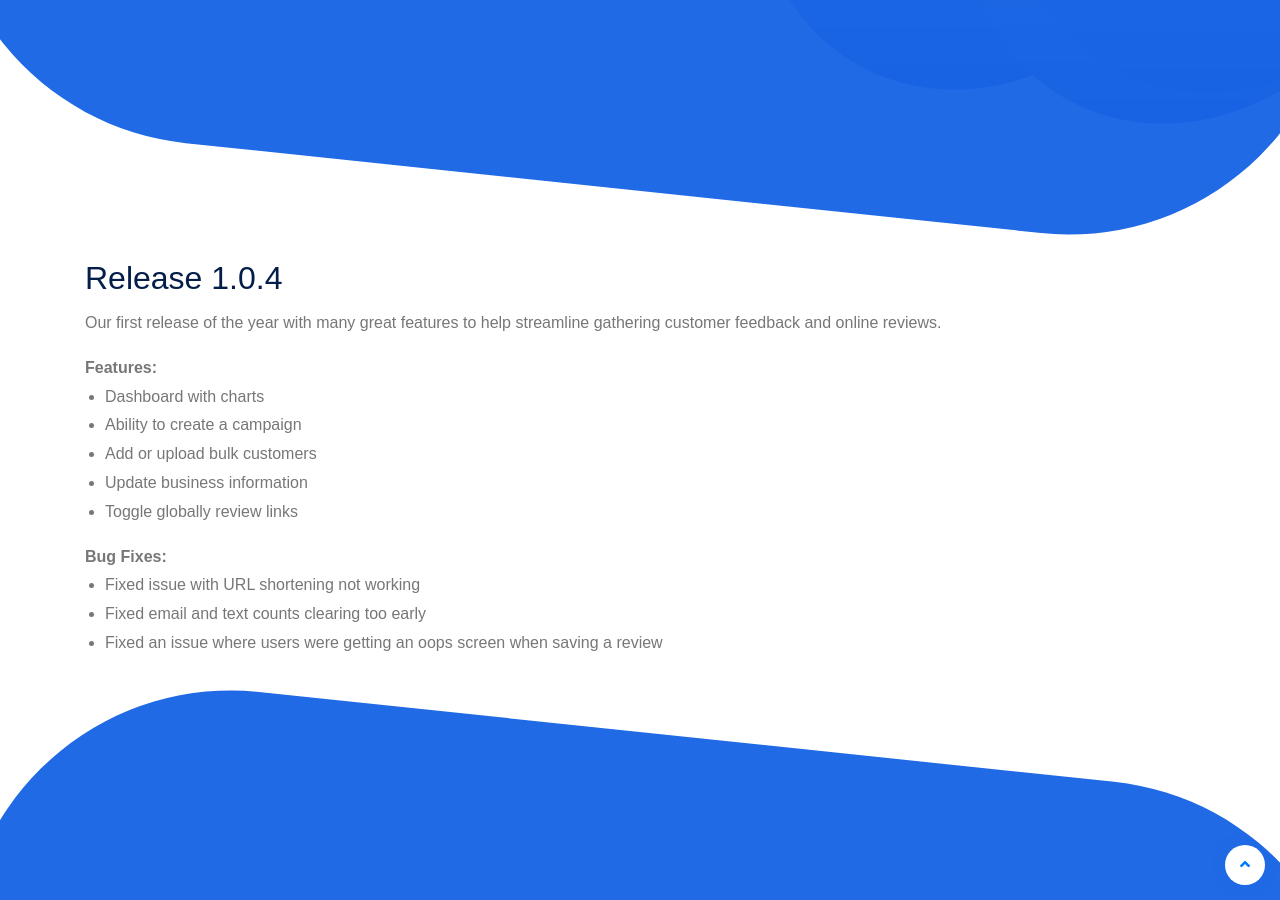
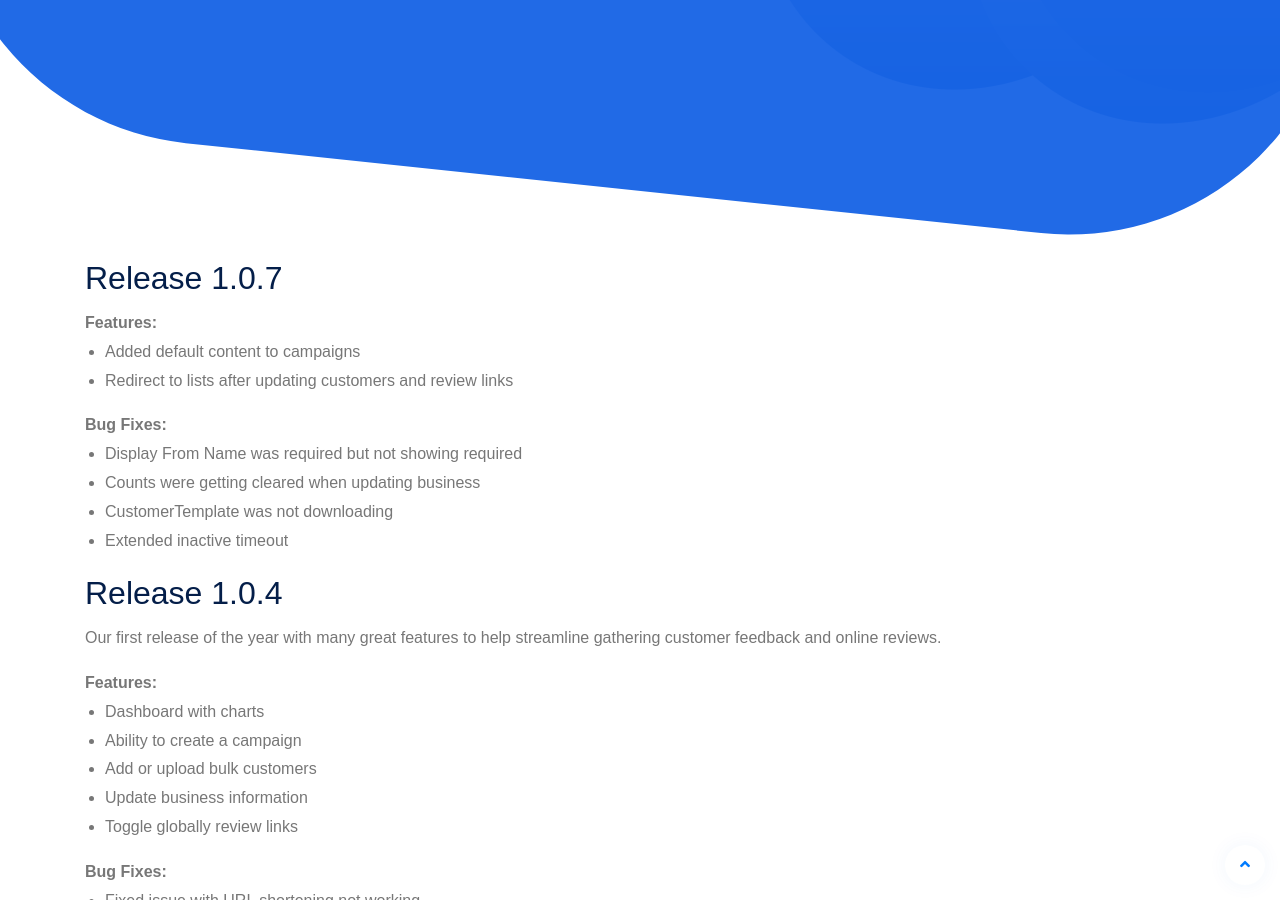
Before and after one commit to Dovera-Insights/dovera-insights, a Jekyll site: the page built from pages/releases.html, in a window 1280 px wide and 900 px high, scrolled down 395 px. Built offline with Jekyll 4.4.1, drawn with Linux system fonts in a browser that asks for light colours; some web fonts are replaced; comment, search, counter and statistics services are not loaded.

Commit message:
Added release notes

```diff
--- a/pages/releases.html
+++ b/pages/releases.html
@@ -5,8 +5,36 @@ title: Releases
 
 <div class="container">
   <div>
+    <h2>Release 1.0.7</h2>
+    <b>Features:</b>
+    <ul>
+      <li>
+        Added default content to campaigns
+      </li>
+      <li>
+        Redirect to lists after updating customers and review links
+      </li>
+    </ul>
+    <b>Bug Fixes:</b>
+    <ul>
+      <li>
+        Display From Name was required but not showing required
+      </li>
+      <li>
+        Counts were getting cleared when updating business
+      </li>
+      <li>
+        CustomerTemplate was not downloading
+      </li>
+      <li>
+        Extended inactive timeout
+      </li>
+    </ul>
+  </div>
+  <div>
     <h2>Release 1.0.4</h2>
-    <p>Our first release of the year with many great features to help streamline gathering customer feedback and online reviews.</p>
+    <p>Our first release of the year with many great features to help streamline gathering customer feedback and online
+      reviews.</p>
     <b>Features:</b>
     <ul>
       <li>
```
